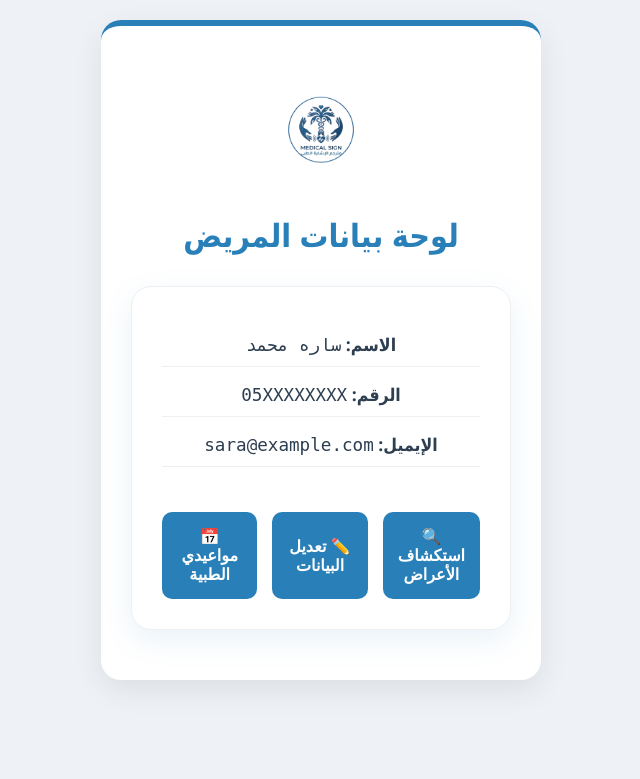
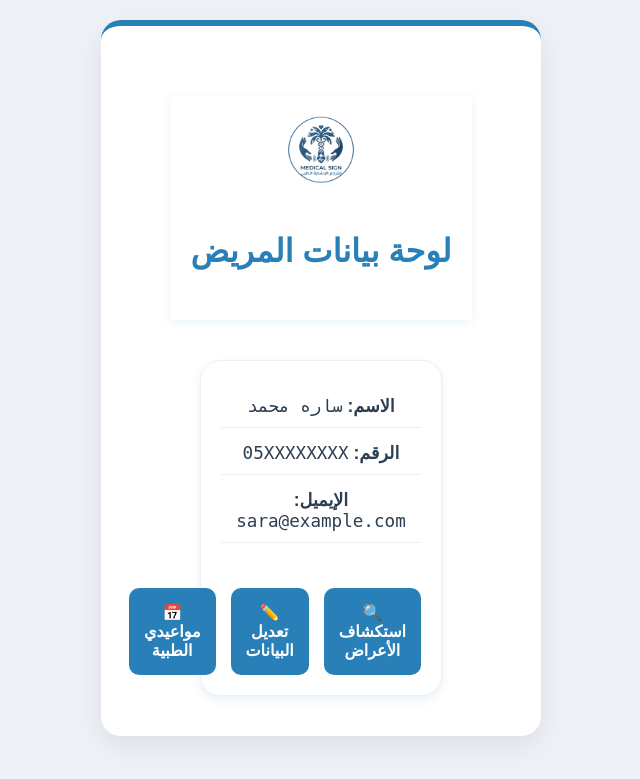
Before and after one commit to 446955897-tech/Medicalsign, a PHP site: page /patient/dashboard.html in a window 1280 px wide. Shown: the top 779 px of the page, without its empty margins (319-959 px from the left). Run offline with PHP 8.4, Linux system fonts and the light colour scheme.

Commit message:
Add styles for body, header, and card components

```diff
--- a/CSS/style.css
+++ b/CSS/style.css
@@ -784,3 +784,86 @@ input[type="date"]:valid::-webkit-datetime-edit-text {
     color: #2c3e50 !important;
 }
 /*-- نهاية كود ري--*/
+
+
+
+body {
+  background:#eef2f7;
+  font-family:Arial;
+  animation:fadeIn 0.6s;
+}
+
+.header {
+  text-align:center;
+  background:white;
+  padding:20px;
+  box-shadow:0 2px 10px rgba(41,128,185,0.1);
+  position:relative;
+}
+
+
+
+h1 { color:#2980b9; }
+
+.lang-btn {
+  position:absolute;
+  right:20px;
+  top:20px;
+  background:#2980b9;
+  color:white;
+  border:none;
+  padding:8px 15px;
+  border-radius:10px;
+}
+
+.container {
+  display:flex;
+  flex-wrap:wrap;
+  justify-content:center;
+}
+
+.card {
+  background:white;
+  margin:10px;
+  padding:20px;
+  border-radius:20px;
+  width:200px;
+  text-align:center;
+  box-shadow:0 4px 10px rgba(41,128,185,0.1);
+  transition:0.3s;
+}
+
+.card:hover { transform:translateY(-5px); }
+
+button {
+  background:#2980b9;
+  color:white;
+  border:none;
+  padding:10px;
+  border-radius:10px;
+}
+
+button:hover {
+  background:#1a5276;
+  transform:scale(1.05);
+}
+
+.details-card {
+  width:80%;
+  margin:50px auto;
+  background:white;
+  padding:20px;
+  border-radius:20px;
+}
+
+img { width:200px; border-radius:20px; }
+
+@keyframes fadeIn {
+  from {
+    opacity: 0;
+    transform: translateY(20px);
+  }
+  to {
+    opacity: 1;
+  }
+}
```
